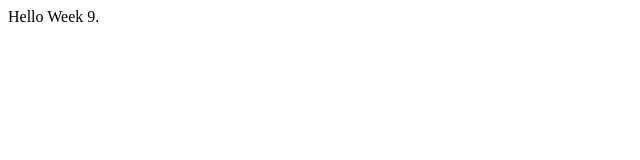
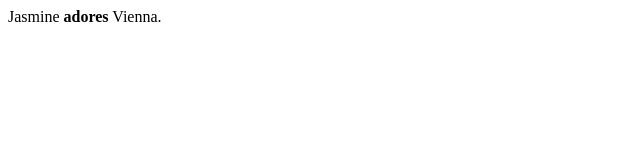
Before and after one commit to jasmineseah-17/BT3103-week9, a website: page index.html in a window 1280 px wide. Shown: the full height of the page, 0-640 px from the left. Drawn offline with Linux system fonts and the light colour scheme.

Commit message:
change content

```diff
--- a/index.html
+++ b/index.html
@@ -1,7 +1,7 @@
 <html>
   <body>
     <div id="app">
-      Hello Week 9.
+      Jasmine <b>adores</b> Vienna.
     </div>
   </body>
 </html>
```
